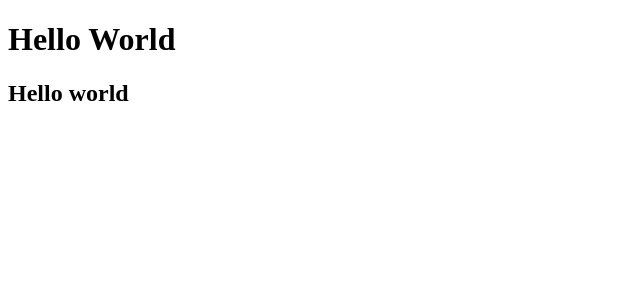
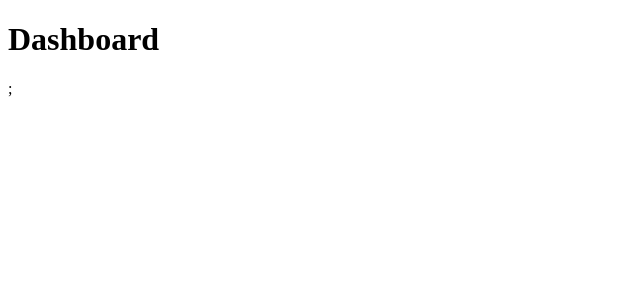
Before and after one commit to Vicenteefenequis/github-explorer, a React (Create React App) app: page / in a window 1280 px wide. Shown: the top 300 px of the page, without its empty margins (0-640 px from the left). Built offline with nearby package versions, Linux system fonts and the light colour scheme.

Commit message:
:sparkles: Create Routes and Pages

```diff
--- a/package.json
+++ b/package.json
@@ -12,6 +12,7 @@
     "@types/react-dom": "^16.9.0",
     "react": "^16.13.1",
     "react-dom": "^16.13.1",
+    "react-router-dom": "^5.2.0",
     "react-scripts": "3.4.1",
     "typescript": "~3.7.2"
   },
@@ -34,9 +35,10 @@
     ]
   },
   "devDependencies": {
+    "@types/react-router-dom": "^5.1.5",
     "@typescript-eslint/eslint-plugin": "^3.8.0",
     "@typescript-eslint/parser": "^3.8.0",
-    "eslint": "^7.6.0",
+    "eslint": "^6.6.0",
     "eslint-config-airbnb": "^18.2.0",
     "eslint-config-prettier": "^6.11.0",
     "eslint-import-resolver-typescript": "^2.2.0",
--- a/src/App.tsx
+++ b/src/App.tsx
@@ -1,12 +1,12 @@
 import React from 'react';
 
-function App() {
-  return (
-    <div>
-      <h1>Hello World</h1>
-      <h2>Hello world</h2>
-    </div>
-  );
-}
+import { BrowserRouter } from 'react-router-dom';
+import Routes from './routes';
+
+const App: React.FC = () => (
+  <BrowserRouter>
+    <Routes />;
+  </BrowserRouter>
+);
 
 export default App;
--- /dev/null
+++ b/src/pages/Dashboard/index.tsx
@@ -0,0 +1,9 @@
+import React from 'react';
+
+// import { Container } from './styles';
+
+const Dashboard: React.FC = () => {
+  return <h1>Dashboard</h1>;
+};
+
+export default Dashboard;
--- /dev/null
+++ b/src/pages/Repository/index.tsx
@@ -0,0 +1,9 @@
+import React from 'react';
+
+// import { Container } from './styles';
+
+const Repository: React.FC = () => {
+  return <h1>Repository</h1>;
+};
+
+export default Repository;
--- /dev/null
+++ b/src/routes/index.tsx
@@ -0,0 +1,14 @@
+import React from 'react';
+
+import Dashboard from '../pages/Dashboard';
+import Repository from '../pages/Repository';
+import { Switch, Route } from 'react-router-dom';
+
+const Routes: React.FC = () => (
+  <>
+    <Route path="/" exact component={Dashboard} />
+    <Route path="/repository" component={Repository} />
+  </>
+);
+
+export default Routes;
```
Also changed, not shown: 1 other file (tests, documents, lock files or other folders).
